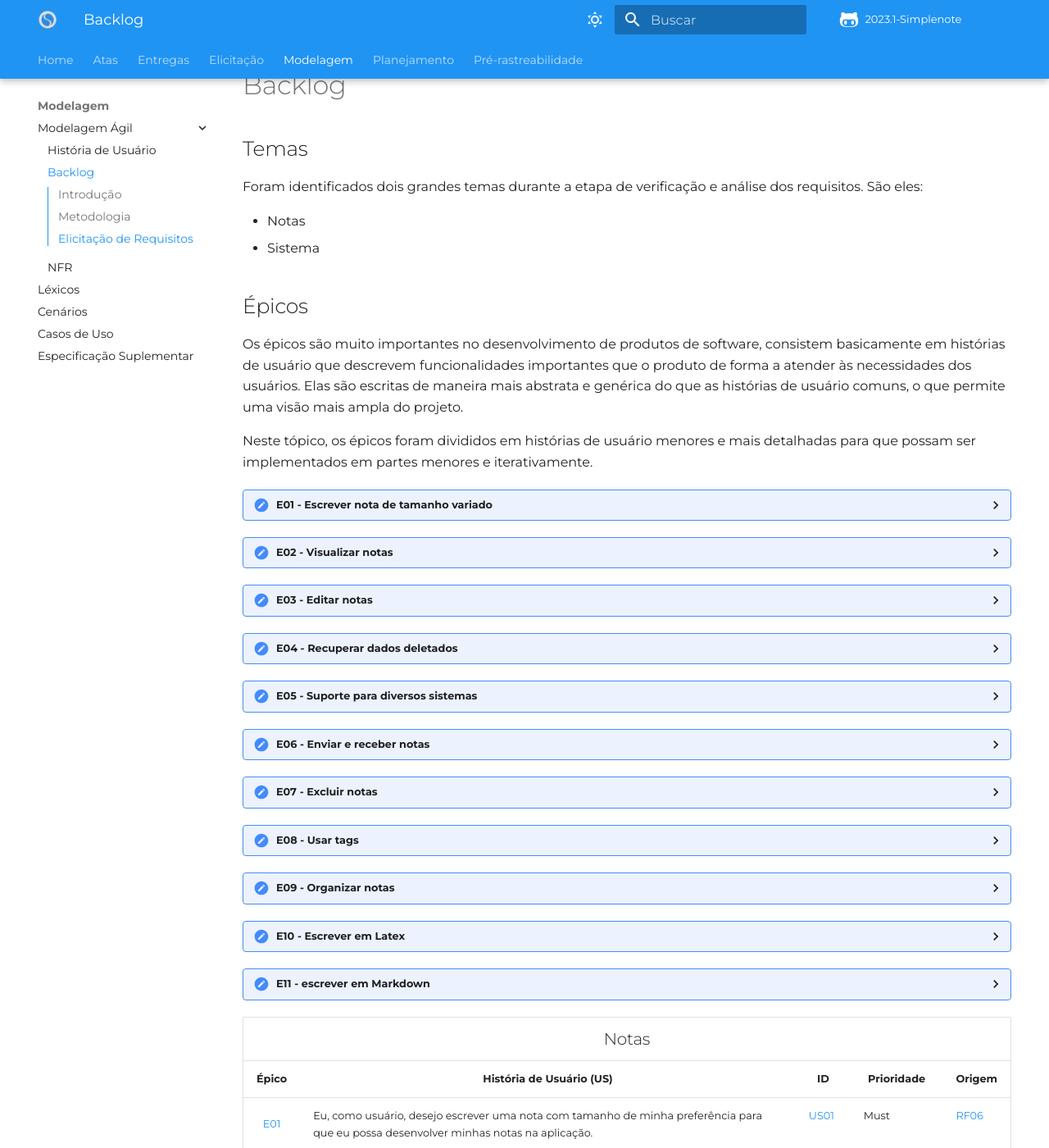
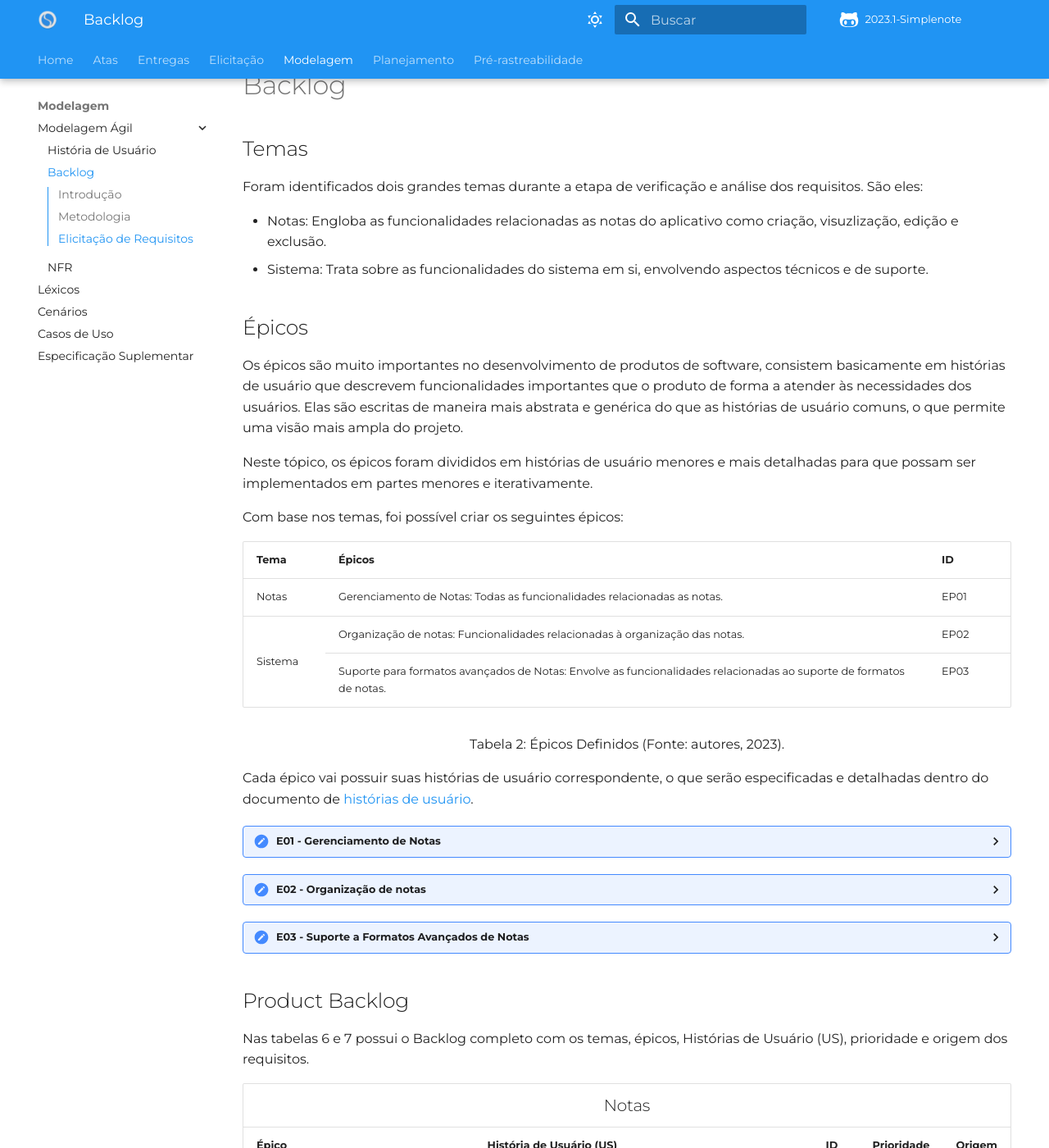
Before and after one commit to Requisitos-de-Software/2023.1-Simplenote, an MkDocs documentation site: the page built from docs/modelagem/agil/backlog.md, in a window 1280 px wide and 1400 px high, scrolled down 1397 px. Shown: the whole window at 82% size. Built offline with MkDocs 1.6.1 and Material for MkDocs 9.7.7, drawn with Linux system fonts in a browser that asks for light colours; some web fonts are replaced; comment, search, counter and statistics services are not loaded; some of the changed text lies outside the part shown.

Commit message:
#63 Ajustes backlog

```diff
--- a/docs/modelagem/agil/backlog.md
+++ b/docs/modelagem/agil/backlog.md
@@ -6,7 +6,7 @@
 
 ## Metodologia
 
-O backlog do produto foi realizado a partir da análise e revisão dos requisitos funcionais coletados. Em seguida, esses requisitos foram agrupados em temas e épicos, que foram utilizados como base para criar [histórias de usuário]().
+O backlog do produto foi realizado a partir da análise e revisão dos requisitos funcionais coletados. Em seguida, esses requisitos foram agrupados em temas e épicos, que foram utilizados como base de criação as [histórias de usuário](https://requisitos-de-software.github.io/2023.1-Simplenote/modelagem/agil/User_story/).
 
 ## Elicitação de Requisitos
 
@@ -35,9 +35,9 @@
 |     RF17      |                                        Salvamento automático das notas                                        |       [GLO05](../../elicitacao/glossario.md#elicitacao-de-requisitos)        |
 |     RF18      |                        Capacidade de criar no dispositivo um arquivo cópia de uma nota                        |       [GLO06](../../elicitacao/glossario.md#elicitacao-de-requisitos)        |
 |     RF19      |                       Sincronização das notas em tempo real em diferentes dispositivos                        |       [ENT02](../../elicitacao/entrevista.md#elicitacao-de-requisitos)       |
-|     RF20      |                     Permitir a adição de etiquetas nas notas para facilitar a organização                     |        [ENT03](../../elicitacao/entrevista.md#elicitacao-de-requisitos)         |
-|     RF21      |               Possuir um editor de texto avançado para permitir a utilização da função `toggle`               |        [ENT04](../../elicitacao/entrevista.md#elicitacao-de-requisitos)         |
-|     RF22      |          Permitir o compartilhamento de notas com outras pessoas, por meio de um link ou por e-mail           |        [ENT05](../../elicitacao/entrevista.md#elicitacao-de-requisitos)         |
+|     RF20      |                     Permitir a adição de etiquetas nas notas para facilitar a organização                     |       [ENT03](../../elicitacao/entrevista.md#elicitacao-de-requisitos)       |
+|     RF21      |               Possuir um editor de texto avançado para permitir a utilização da função `toggle`               |       [ENT04](../../elicitacao/entrevista.md#elicitacao-de-requisitos)       |
+|     RF22      |          Permitir o compartilhamento de notas com outras pessoas, por meio de um link ou por e-mail           |       [ENT05](../../elicitacao/entrevista.md#elicitacao-de-requisitos)       |
 |     RF23      |                                     O usuário deve poder editar Anotação                                      | [INT13](../../elicitacao/Introspec%C3%A7%C3%A3o.md#elicitacao-de-requisitos) |
 
 </center>
@@ -54,8 +54,8 @@
 
 Foram identificados dois grandes temas durante a etapa de verificação e análise dos requisitos. São eles:
 
-- Notas
-- Sistema
+- Notas: Engloba as funcionalidades relacionadas as notas do aplicativo como criação, visuzlização, edição e exclusão.
+- Sistema: Trata sobre as funcionalidades do sistema em si, envolvendo aspectos técnicos e de suporte.
 
 ## Épicos
 
@@ -63,68 +63,121 @@
 
 Neste tópico, os épicos foram divididos em histórias de usuário menores e mais detalhadas para que possam ser implementados em partes menores e iterativamente.
 
+Com base nos temas, foi possível criar os seguintes épicos:
+
+<center>
+
+<table>
+  <tr>
+    <th>Tema</th>
+    <th>Épicos</th>
+    <th>ID</th>
+  </tr>
+  <tr>
+    <td style="vertical-align:middle">Notas</td>
+    <td>Gerenciamento de Notas: Todas as funcionalidades relacionadas as notas.</td>
+    <td>EP01</td>
+  </tr>
+
+  <tr>
+    <td style="vertical-align:middle" rowspan="2">Sistema</td>
+    <td>Organização de notas: Funcionalidades relacionadas à organização das notas.</td>
+    <td>EP02</td>
+  </tr>
+  <tr>
+    <td>Suporte para formatos avançados de Notas: Envolve as funcionalidades relacionadas ao suporte de formatos de notas.</td>
+    <td>EP03</td>
+  </tr>
+</table>
+
+</center>
+
+<p style="text-align: center"> Tabela 2: Épicos Definidos (Fonte: autores, 2023).</p>
+
+Cada épico vai possuir suas histórias de usuário correspondente, o que serão especificadas e detalhadas dentro do documento de [histórias de usuário](../agil/User_story.md).
+
 <details>
-   <summary>E01 - Escrever nota de tamanho variado</summary>
-   Eu, como usuário, desejo escrever uma nota com tamanho de minha preferência
-   para que eu possa desenvolver minhas notas na aplicação.
+   <summary>E01 - Gerenciamento de Notas</summary>
+   <table>
+    <tr>
+        <th>Épico</th>
+        <th>ID</th>
+        <th>Descrição</th>
+    </tr>
+    <tr>
+        <td>Gerenciamento de notas</td>
+        <td>EP01</td>
+        <td>
+        <ul>
+            <li>US01: Eu, como usuário, desejo escrever uma nota com tamanho de minha preferência para que eu possa desenvolver minhas notas na aplicação.</li>
+            <li>US02: Eu, como usuário, desejo visualizar minhas notas, para que eu possa desenvolver minhas notas na aplicação.</li>
+            <li>US03: Eu, como usuário, desejo editar minhas notas, para que eu possa desenvolver minhas notas na aplicação.</li>
+            <li>US04: Eu, como usuário, desejo poder recuperar minhas notas após movê-las para a lixeira.</li>
+            <li>US07: Eu, como usuário, desejo excluir minhas notas para que eu possa me organizar melhor no aplicativo.</li>
+        </ul>
+        </td>
+    </tr>
+    </table>
+    <div style="text-align: center">
+    <p>
+        Tabela 3: Épico - Gerenciamento de Notas (Fonte: autor, 2023).
+    </p>
+</div>
 </details>
 
 <details>
-   <summary>E02 - Visualizar notas</summary>
-   Eu, como usuário, desejo visualizar minhas notas, para que eu possa
-   desenvolver minhas notas na aplicação.
+   <summary>E02 - Organização de notas</summary>
+   <table>
+    <tr>
+        <th>Épico</th>
+        <th>ID</th>
+        <th>Descrição</th>
+    </tr>
+    <tr>
+        <td>Organização de notas</td>
+        <td>EP02</td>
+        <td>
+        <ul>
+            <li>US08: Eu, como usuário, desejo separar minhas notas com tags e filtrá-las caso queira.</li>
+            <li>US09: Eu, como usuário, desejo separar minhas notas em pastas para que eu possa me organizar melhor no aplicativo.</li>
+        </ul>
+        </td>
+    </tr>
+    </table>
+    <div style="text-align: center">
+    <p>
+        Tabela 4: Épico - Organização de notas (Fonte: autor, 2023).
+    </p>
 </details>
 
 <details>
-   <summary>E03 - Editar notas</summary>
-   Eu, como usuário, desejo editar minhas notas, para que eu possa desenvolver
-   minhas notas na aplicação
+   <summary>E03 - Suporte a Formatos Avançados de Notas</summary>
+    <table>
+    <tr>
+        <th>Épico</th>
+        <th>ID</th>
+        <th>Descrição</th>
+    </tr>
+    <tr>
+        <td>Suporte a Formatos Avançados de Notas</td>
+        <td>EP03</td>
+        <td>
+        <ul>
+            <li>US10: Eu, como usuário, desejo escrever em LaTeX ou equivalentes para notas mais acadêmicas.</li>
+            <li>US11: Eu, como usuário, desejo escrever em Markdown ou equivalente para notas mais bem formatadas.</li>
+        </ul>
+        </td>
+    </tr>
+    </table>
+    <div style="text-align: center">
+    <p>
+        Tabela 5: Épico - Suporte a Formatos Avançados de Notas (Fonte: autor, 2023).
+    </p>
 </details>
 
-<details>
-   <summary>E04 - Recuperar dados deletados</summary>
-   Eu, como usuário, desejo poder recuperar minhas notas após movê-las para a
-   lixeira.
-</details>
+## Product Backlog
 
-<details>
-   <summary>E05 - Suporte para diversos sistemas</summary>
-   Eu, como usuário, desejo utilizar o aplicativo em diversas plataformas para
-   que eu possa ter mais conforto para manipular minhas notas.
-</details>
-
-<details>
-   <summary>E06 - Enviar e receber notas</summary>
-   Eu, como usuário, desejo poder enviar e receber notas de múltiplas
-   plataformas.
-</details>
-
-<details>
-   <summary>E07 - Excluir notas</summary>
-   Eu, como usuário, desejo excluir minhas notas para que eu possa me organizar
-   melhor no aplicativo.
-</details>
-
-<details>
-   <summary>E08 - Usar tags</summary>
-   Eu, como usuário, desejo separar minhas notas com tags, e filtrá-las caso
-   queira.
-</details>
-
-<details>
-   <summary>E09 - Organizar notas</summary>
-   Eu, como usuário, desejo separar minhas notas em pastas para que eu possa me organizar melhor no aplicativo.
-</details>
-
-<details>
-   <summary>E10 - Escrever em Latex</summary>
-   Eu, como usuário, desejo escrever em Latex ou equivalentes para notas mais acadêmicas.
-</details>
-
-<details>
-   <summary>E11 - escrever em Markdown</summary>
-   Eu, como usuário, desejo escrever em Markdown ou equivalente para notas mais bem formatadas.
-</details>
+Nas tabelas 6 e 7 possui o Backlog completo com os temas, épicos, Histórias de Usuário (US), prioridade e origem dos requisitos.
 
 <table>
     <tr>
@@ -141,84 +194,44 @@
     </tr>
     <tr>
         <!-- Épico -->
-        <td style="vertical-align: middle; text-align: center"> <a href="#epicos">E01</a></td>
+        <td style="vertical-align: middle; text-align: center" rowspan="5"> <a href="#epicos">E01</a></td>
         <td>Eu, como usuário, desejo escrever uma nota com tamanho de minha preferência para que eu possa desenvolver
             minhas notas na aplicação.</td>
-        <td><a href="../User_story.md">US01</a></td>
+        <td><a href="../User_story">US01</a></td>
         <td>Must</td>
         <td><a href=#elicitacao-de-requisitos>RF06</td>
     </tr>
     <tr>
-        <!-- Épico -->
-        <td style="vertical-align: middle; text-align: center"> <a href=#epicos>E02</a></td>
         <td>Eu, como usuário, desejo visualizar minhas notas, para que eu possa desenvolver minhas notas na aplicação.
         </td>
-        <td><a href="../User_story.md">US02</a></td>
+        <td><a href="../User_story">US02</a></td>
         <td>Should</td>
         <td><a href=#elicitacao-de-requisitos>RF11</td>
     </tr>
     <tr>
-        <!-- Épico -->
-        <td style="vertical-align: middle; text-align: center"> <a href=#epicos>E03</a> </td>
         <td>Eu, como usuário, desejo editar minhas notas, para que eu possa desenvolver minhas notas na aplicação.</td>
-        <td><a href="../User_story.md">US03</a></td>
+        <td><a href="../User_story">US03</a></td>
         <td>Should</td>
         <td><a href=#elicitacao-de-requisitos>RF23</td>
     </tr>
     <tr>
-        <!-- Épico -->
-        <td style="vertical-align: middle; text-align: center"> <a href=#epicos>E04</a> </td>
         <td>Eu, como usuário, desejo poder recuperar minhas notas após movê-las para a lixeira.</td>
-        <td><a href="../User_story.md">US04</a></td>
+        <td><a href="User_story.md">US04</a></td>
         <td>Should</td>
         <td><a href=#elicitacao-de-requisitos>RF08</td>
     </tr>
     <tr>
-        <!-- Épico -->
-        <td style="vertical-align: middle; text-align: center"> <a href=#epicos>E07</a> </td>
         <td>Eu, como usuário, desejo excluir minhas notas para que eu possa me organizar melhor no aplicativo.</td>
-        <td><a href="../User_story.md">US07</a></td>
+        <td><a href="../User_story">US07</a></td>
         <td>Must</td>
         <td><a href=#elicitacao-de-requisitos>RF07</td>
-    </tr>
-    <tr>
-        <!-- Épico -->
-        <td style="vertical-align: middle; text-align: center"> <a href=#epicos>E08</a> </td>
-        <td>Eu, como usuário, desejo separar minhas notas com tags, e filtrá-las caso queira.</td>
-        <td><a href="../User_story.md">US08</a></td>
-        <td>Could-Tags<br>Should-Filtrar</td>
-        <td><a href=#elicitacao-de-requisitos>RF20</td>
-    </tr>
-    <tr>
-        <!-- Épico -->
-        <td style="vertical-align: middle; text-align: center"> <a href=#epicos>E09</a> </td>
-        <td>Eu, como usuário, desejo separar minhas notas em pastas para que eu possa me organizar melhor no aplicativo.</td>
-        <td><a href="../User_story.md">US09</a></td>
-        <td>Should<br></td>
-        <td><a href=#elicitacao-de-requisitos>RF13</td>
-    </tr>
-    <tr>
-        <!-- Épico -->
-        <td style="vertical-align: middle; text-align: center"> <a href=#epicos>E10</a> </td>
-        <td>Eu, como usuário, desejo escrever em Latex ou equivalentes para notas mais acadêmicas.</td>
-        <td><a href="../User_story.md">US10</a></td>
-        <td>Could<br></td>
-        <td><a href=#elicitacao-de-requisitos>RF14</td>
-    </tr>
-    <tr>
-        <!-- Épico -->
-        <td style="vertical-align: middle; text-align: center"> <a href=#epicos>E11</a> </td>
-        <td>Eu, como usuário, desejo escrever em Markdown ou equivalente para notas mais bem formatadas.</td>
-        <td><a href="../User_story.md">US11</a></td>
-        <td>Could<br></td>
-        <td><a href=#elicitacao-de-requisitos>RF10</td>
     </tr>
 
 </table>
 
 <div style="text-align: center">
     <p>
-        Tabela 2: Tema - Notas (Fonte: autor, 2023).
+        Tabela 6: Tema - Notas (Fonte: autor, 2023).
     </p>
 </div>
 
@@ -239,26 +252,36 @@
     </tr>
     <tr>
         <!-- Épico -->
-        <td style="vertical-align: middle; text-align: center"> <a href=#epicos>E05</a> </td>
-        <td>Eu, como usuário, desejo utilizar o aplicativo em diversas plataformas para que eu possa ter mais conforto para manipular minhas notas.</td>
-        <td><a href="../User_story.md">US05</a></td>
+        <td style="vertical-align: middle; text-align: center" rowspan="2"> <a href=#epicos>E02</a> </td>
+        <td>Eu, como usuário, desejo separar minhas notas com tags, e filtrá-las caso queira.</td>
+        <td><a href="../User_story">US08</a></td>
         <td>Must</td>
         <td><a href=#elicitacao-de-requisitos>RF19</td>
     </tr>
     <tr>
-        <!-- Épico -->
-        <td style="vertical-align: middle; text-align: center"> <a href=#epicos>E06</a> </td>
-        <!-- Histórias de Usuário (3) -->
-        <td>Eu, como usuário, desejo poder enviar e receber notas de múltiplas plataformas.</td>
-        <td><a href="../User_story.md">US06</a></td>
+        <td>Eu, como usuário, desejo separar minhas notas em pastas para que eu possa me organizar melhor no aplicativo.</td>
+        <td><a href="../User_story">US09</a></td>
         <td>Could</td>
         <td><a href=#elicitacao-de-requisitos>RF09</td>
+    <tr>
+        <!-- Épico -->
+        <td style="vertical-align: middle; text-align: center" rowspan="2"> <a href=#epicos>E03</a> </td>
+        <td>Eu, como usuário, desejo escrever em LaTeX ou equivalentes para notas mais acadêmicas.</td>
+        <td><a href="../User_story">US10</a></td>
+        <td>Should<br></td>
+        <td><a href=#elicitacao-de-requisitos>RF13</td>
+    </tr>
+    <tr>
+        <td>Eu, como usuário, desejo escrever em Markdown ou equivalente para notas mais bem formatadas.</td>
+        <td><a href="../User_story">US11</a></td>
+        <td>Could<br></td>
+        <td><a href=#elicitacao-de-requisitos>RF14</td>
     </tr>
 </table>
 
 <div style="text-align: center">
     <p>
-        Tabela 3: Tema - Sistema (Fonte: autor, 2023).
+        Tabela 7: Tema - Sistema (Fonte: autor, 2023).
     </p>
 </div>
 
@@ -274,3 +297,4 @@
 | :----: | ---------- | ----------------- | --------------------------- | ------- |
 | `1.0`  | 11/05/2023 | Ana Beatriz       | Criação do artefato         | João    |
 | `1.1`  | 14/05/2023 | Ana Beatriz e Ian | Finalização da Tabela de RF | João    |
+| `1.2`  | 12/06/2023 | Ana Beatriz       | Ajustes                     | João    |
```
Also changed, not shown: docs/modelagem/agil/User_story.md (+1 -0 lines).
